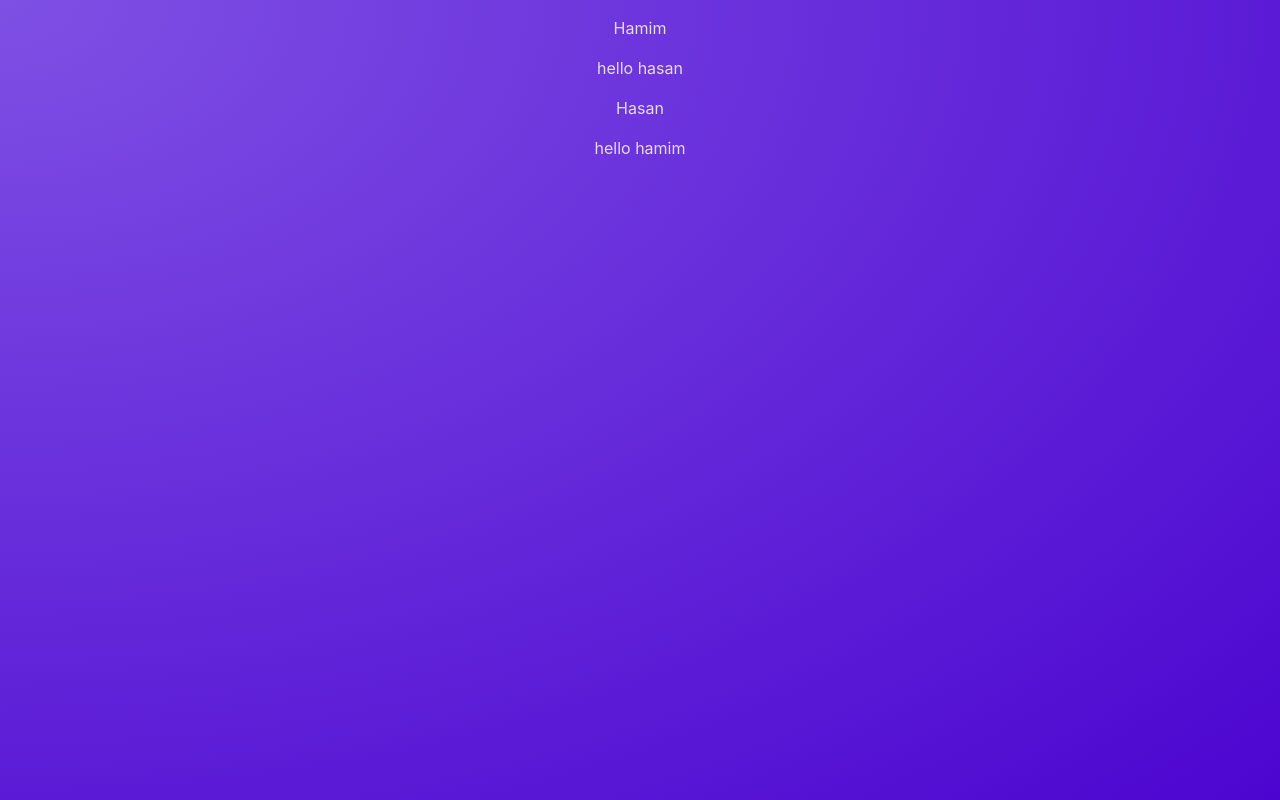
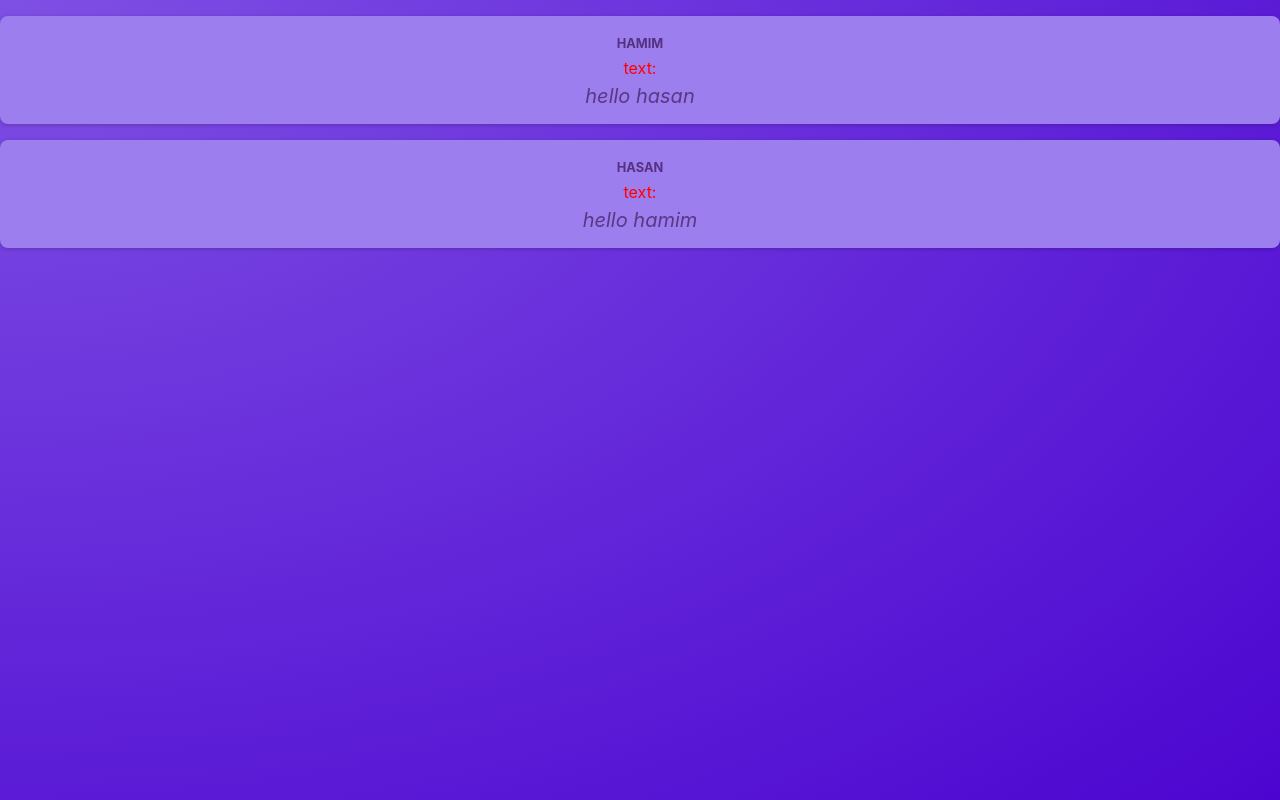
Before and after one commit to mohamim360/my2reactapp, a React (Vite) app: page / in a window 1280 px wide. Built offline with nearby package versions, Linux system fonts and the light colour scheme.

Commit message:
Styling & working with CSS Modules

```diff
--- a/src/components/Post.jsx
+++ b/src/components/Post.jsx
@@ -1,12 +1,14 @@
-
+import classes from "./Post.module.css";
 
 function Post(props) {
+  return (
+    <div className={classes.post}>
 
-
-  return (
-    <div>
-      <p>{props.author}</p>
-      <p>{props.text}</p>
+      <p className={classes.author}>{props.author}</p>
+      <div style={{ color: "red" }}>
+        text:
+      </div>
+      <p className={classes.text}>{props.text}</p>
     </div>
   );
 }
--- /dev/null
+++ b/src/components/Post.module.css
@@ -0,0 +1,35 @@
+.post {
+  margin: 1rem 0;
+  padding: 1rem;
+  background-color: #9c7eee;
+  border-radius: 8px;
+  box-shadow: 0 1px 4px rgba(0, 0, 0, 0.2);
+  animation: animate-in 1s ease-out forwards;
+}
+
+.author {
+  font-size: 0.8rem;
+  font-weight: bold;
+  color: #543280;
+  margin: 0;
+  text-transform: uppercase;
+}
+
+.text {
+  white-space: pre-wrap;
+  font-size: 1.25rem;
+  margin: 0.25rem 0 0 0;
+  color: #593884;
+  font-style: italic;
+}
+
+@keyframes animate-in {
+  from {
+    opacity: 0;
+    transform: translateY(1rem);
+  }
+  to {
+    opacity: 1;
+    transform: translateY(0);
+  }
+}
```
